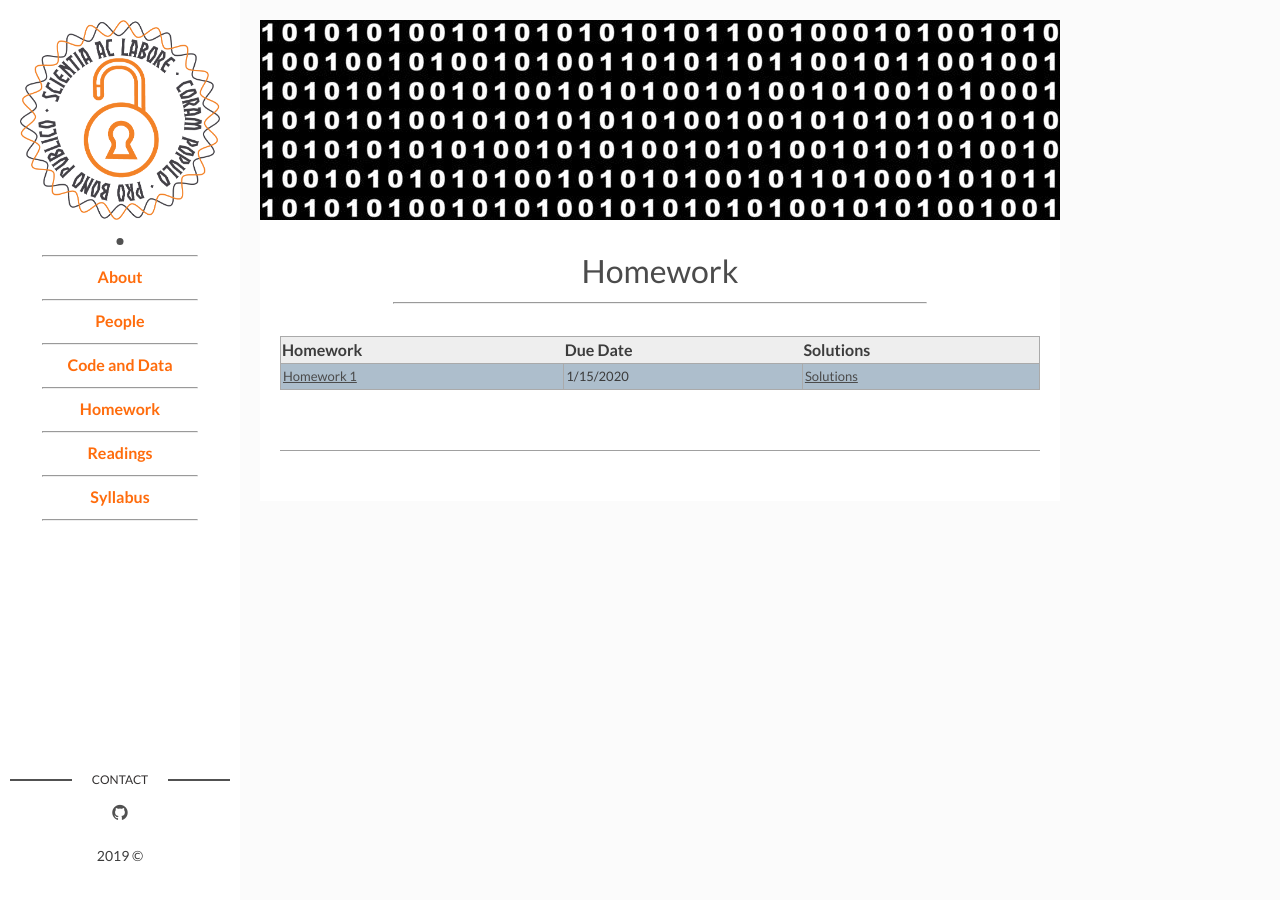
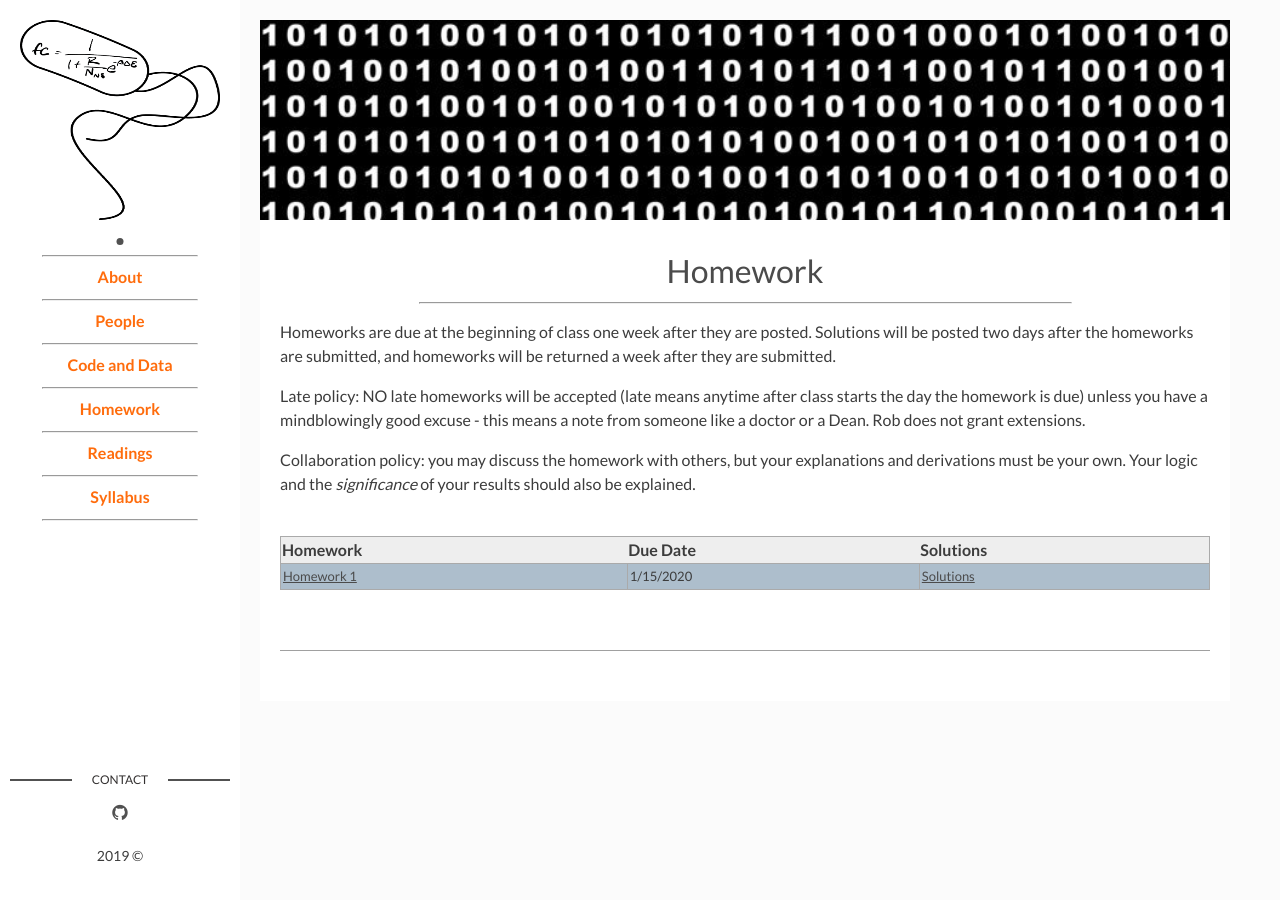
Before and after one commit to RPGroup-PBoC/aph161, a Jekyll site: the page built from page03_homework.md, in a window 1280 px wide. Built offline with Jekyll 4.4.1, drawn with Linux system fonts in a browser that asks for light colours.

Commit message:
Add HW policies, change logo

```diff
--- a/page03_homework.md
+++ b/page03_homework.md
@@ -7,6 +7,12 @@
 ---
 
 ---
+
+Homeworks are due at the beginning of class one week after they are posted.  Solutions will be posted two days after the homeworks are submitted, and homeworks will be returned a week after they are submitted.
+
+Late policy: NO late homeworks will be accepted (late means anytime after class starts the day the homework is due) unless you have a mindblowingly good excuse - this means a note from someone like a doctor or a Dean.  Rob does not grant extensions.
+
+Collaboration policy: you may discuss the homework with others, but your explanations and derivations must be your own.  Your logic and the *significance* of your results should also be explained.
 
 <table>
 <tr>
```
Also changed, not shown: assets/img/logo.png.
